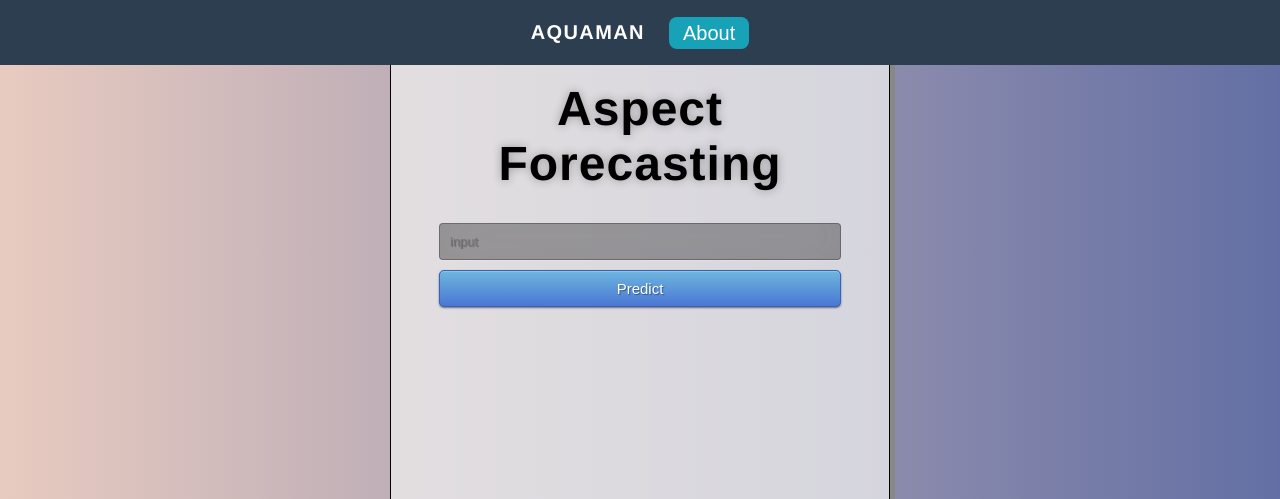
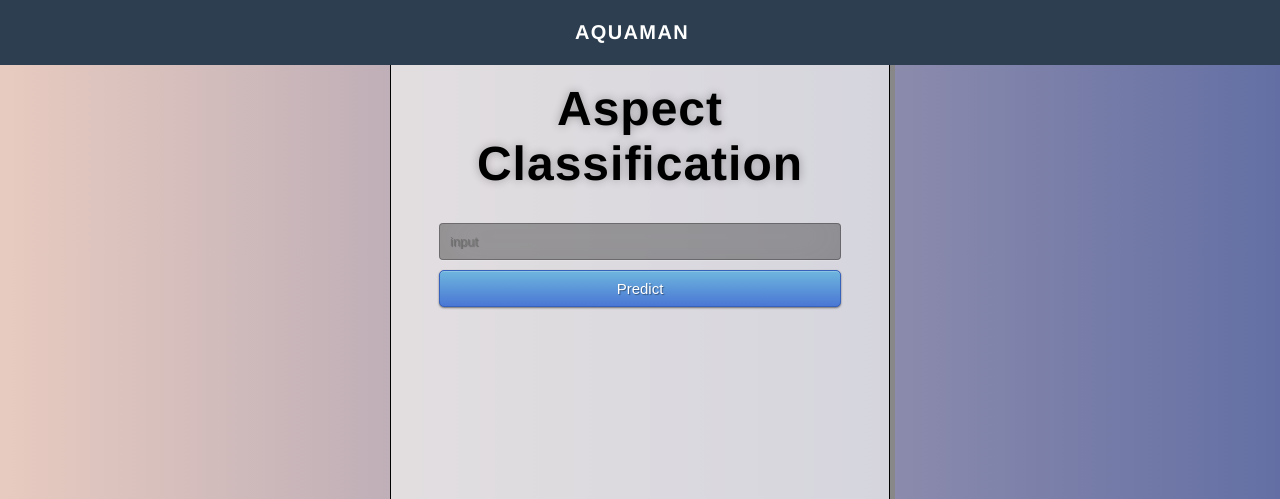
Before and after one commit to TuNguyen-uet/Aquaman, a Flask app: page / in a window 1280 px wide. Shown: the top 499 px of the page. Run offline with Flask 2, Linux system fonts and the light colour scheme.

Commit message:
small changes

```diff
--- a/templates/index.html
+++ b/templates/index.html
@@ -15,14 +15,14 @@
     <div class="nav w-100">
         <div class="container">
             <div class="nav-brand">Aquaman</div>
-            <button class="navbar-toggler navbar-toggler-icon">About</button>
+            <!-- <button class="navbar-toggler navbar-toggler-icon">About</button> -->
         </div>
     </div>
 
     <div>
         <div class="d-flex flex-grow-1 center">
             <div class="form">
-            <h1>Aspect Forecasting</h1>
+            <h1>Aspect Classification</h1>
 
             <form action="{{ url_for('predict')}}"method="post">
                 <input type="text" name="userInput" placeholder="input" required="required" />
```
